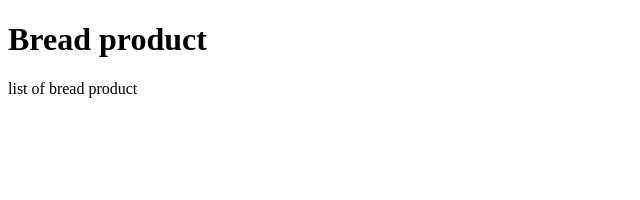
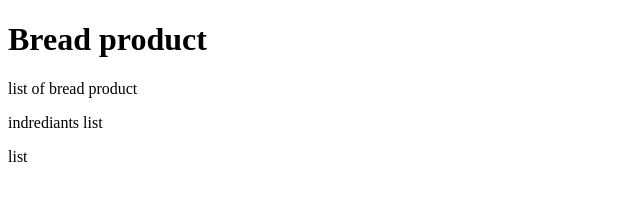
Before and after one commit to ayatalaidi/com.bread.demo, a plain HTML site: page WebContent/index.html in a window 1280 px wide. Shown: the whole page, without its empty margins (0-640 px from the left). Drawn offline with Linux system fonts and the light colour scheme.

Commit message:
bug fix,V1.1 for production

```diff
--- a/WebContent/index.html
+++ b/WebContent/index.html
@@ -8,6 +8,7 @@
 <h1>Bread product </h1>
 
 <p>list of bread product <p>
-
+<span>indrediants list</span>
+<p> list </p>
 </body>
 </html>
```
